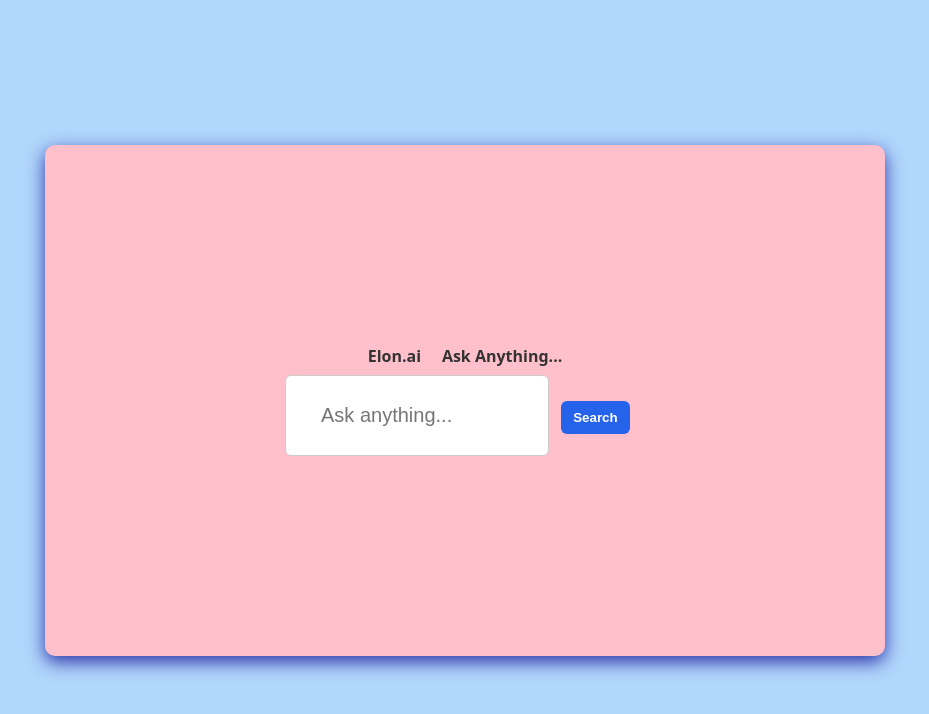
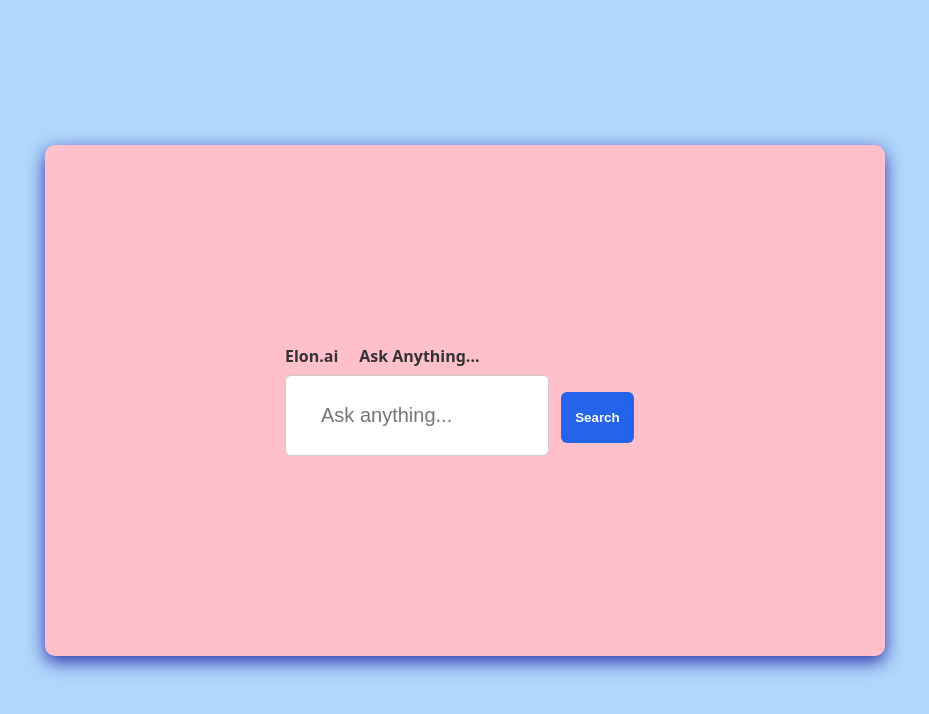
Before and after one commit to elonduan/elon-ai, a plain HTML site: page index.html in a window 1280 px wide. Shown: the whole page, without its empty margins (175-1104 px from the left). Drawn offline with Linux system fonts and the light colour scheme.

Commit message:
Update index.html

```diff
--- a/index.html
+++ b/index.html
@@ -3,7 +3,7 @@
 <head>
   <meta charset="utf-8" />
   <meta name="viewport" content="width=device-width,initial-scale=1" />
-  <title>Fake Search — First 5 Elements</title>
+  <title>Elon's AI</title>
   <style>
     body {
       font-family: system-ui, -apple-system, "Segoe UI", Roboto, "Helvetica Neue", Arial;
@@ -30,7 +30,7 @@
       box-sizing: border-box;
     }
     button {
-      padding: 9px 12px;
+      padding: 18px 14px;
       margin-left: 8px;
       border-radius: 6px;
       border: none;
@@ -45,7 +45,7 @@
 </head>
 <body>
   <div class="card" role="region" aria-label="Fake search card">
-    <div style="text-align: center;" class="label">Elon.ai
+    <div class="label">Elon.ai
       &nbsp;
       &nbsp;
       Ask Anything...</div>
```
